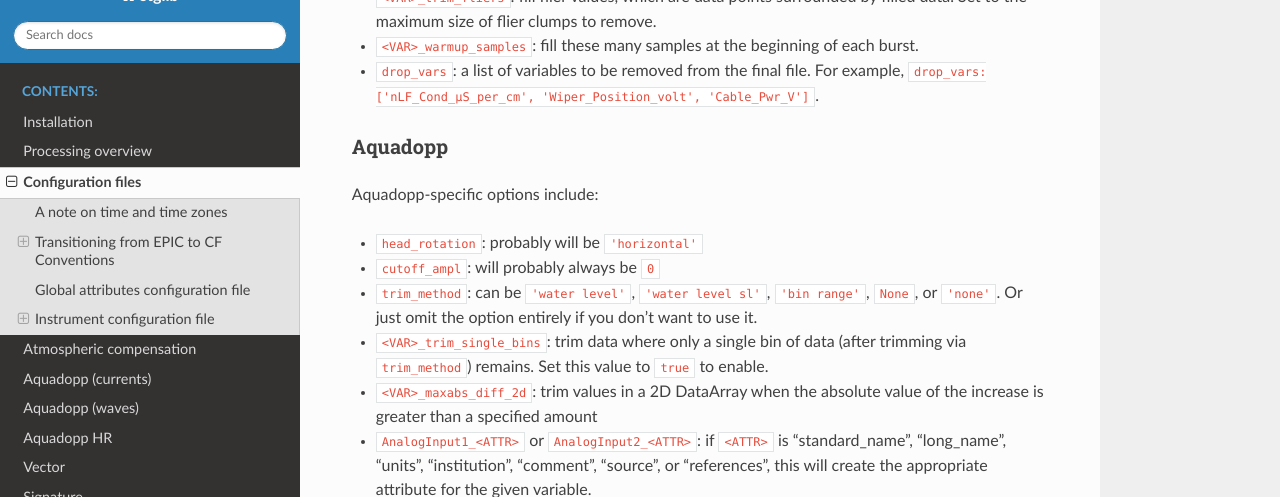
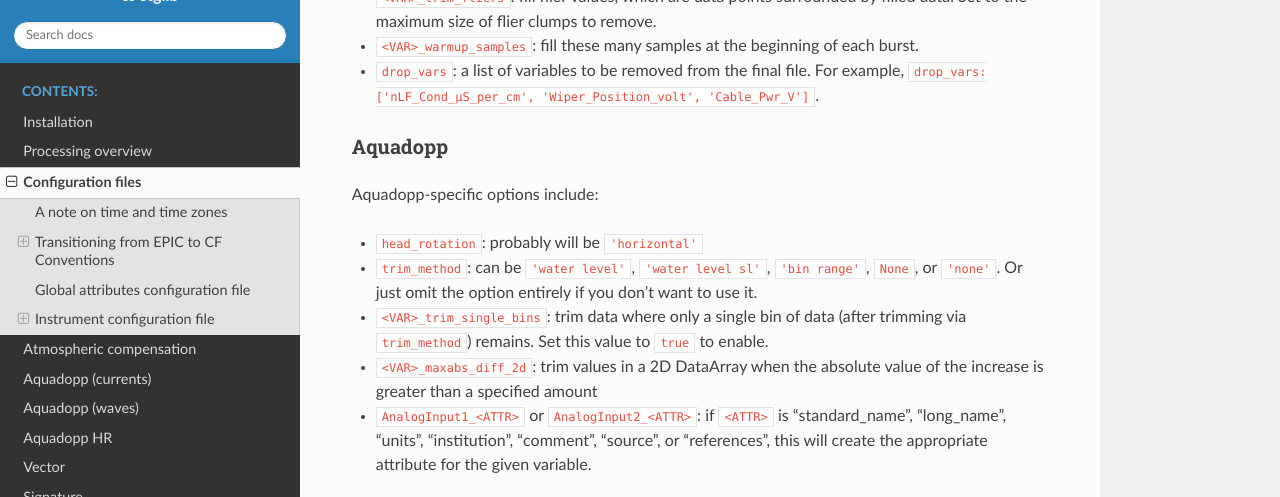
Before and after one commit to USGS-CMG/stglib, a Sphinx documentation site: the page built from doc/config.rst, in a window 1280 px wide and 900 px high, scrolled down 2596 px, cut to the strip 0-497 px from the top of the window. Built offline with Sphinx 7.4.7 and the Read the Docs theme 2.0.0, drawn with Linux system fonts in a browser that asks for light colours.

Commit message:
Remove cutoff_ampl from docs and examples since we don't use it

```diff
--- a/doc/config.rst
+++ b/doc/config.rst
@@ -84,7 +84,6 @@
 Aquadopp-specific options include:
 
 - ``head_rotation``: probably will be ``'horizontal'``
-- ``cutoff_ampl``: will probably always be ``0``
 - ``trim_method``: can be ``'water level'``, ``'water level sl'``, ``'bin range'``, ``None``, or ``'none'``. Or just omit the option entirely if you don't want to use it.
 - ``<VAR>_trim_single_bins``: trim data where only a single bin of data (after trimming via ``trim_method``) remains. Set this value to ``true`` to enable.
 - ``<VAR>_maxabs_diff_2d``: trim values in a 2D DataArray when the absolute value of the increase is greater than a specified amount
```
Also changed, not shown: 6 other files.
